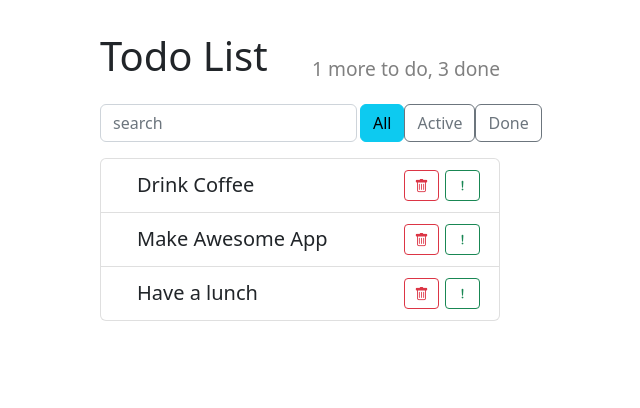
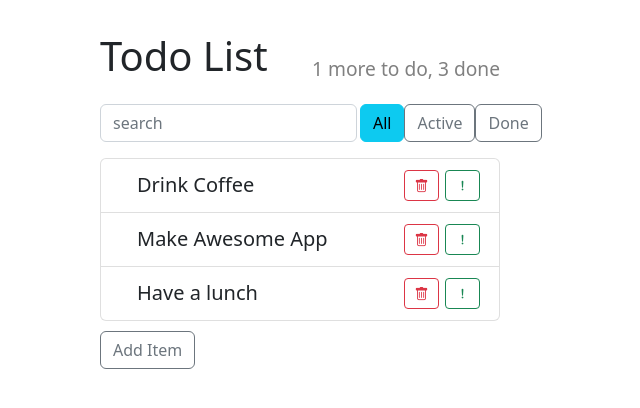
Before and after one commit to alexey-sevastynov/react-apps, a React (Create React App) app in the folder todo/: page / in a window 1280 px wide. Shown: the top 408 px of the page, without its empty margins (340-980 px from the left). Built offline with nearby package versions, Linux system fonts and the light colour scheme.

Commit message:
setState() add Item

```diff
--- a/todo/src/App.js
+++ b/todo/src/App.js
@@ -1,5 +1,6 @@
 import React from 'react'
 import './app.css';
+import AddItem from './components/AddItem';
 
 
 import AppHeader from './components/AppHeader';
@@ -10,6 +11,7 @@ import TodoList from './components/TodoList';
 
 class App extends React.Component {
 
+    maxId = 100;
 
     state = {
         todoData: [
@@ -29,6 +31,24 @@ class App extends React.Component {
         });
     };
 
+    addItem = (text) => {
+        // console.log('added', text)
+
+        const newItem = {
+            label: text,
+            important: false,
+            id: this.maxId++
+        };
+
+
+        this.setState(({ todoData }) => {
+            const newArr = [...todoData, newItem];
+            return {
+                todoData: newArr
+            }
+        })
+    }
+
     render() {
         return (
             <div className='todo-app' >
@@ -41,7 +61,7 @@ class App extends React.Component {
 
                 <TodoList todos={this.state.todoData}
                     onDeleted={this.deleteItem} />
-
+                <AddItem addItem={this.addItem} />
             </div>
         );
 
--- /dev/null
+++ b/todo/src/components/AddItem/addItem.css
@@ -0,0 +1,3 @@
+.addItem {
+    margin-top: 10px;
+}
--- /dev/null
+++ b/todo/src/components/AddItem/index.jsx
@@ -0,0 +1,20 @@
+import React from 'react';
+import './addItem.css';
+
+class AddItem extends React.Component {
+
+    render() {
+        return (
+            <div className='addItem'>
+                <button
+                    className='btn btn-outline-secondary'
+                    onClick={() => this.props.addItem('Hello World!')}
+                >Add Item</button>
+            </div>
+        )
+    }
+
+}
+
+
+export default AddItem
--- a/todo/src/components/TodoList/index.jsx
+++ b/todo/src/components/TodoList/index.jsx
@@ -1,4 +1,5 @@
 import React from "react";
+
 import TodoListItem from "../TodoListItem";
 
 import './todoList.css';
@@ -18,9 +19,13 @@ const TodoList = ({ todos, onDeleted }) => {
 
 
     return (
-        <ul className="list-group todo-list">
-            {elementsLi}
-        </ul>
+        <>
+            <ul className="list-group todo-list">
+                {elementsLi}
+            </ul>
+
+        </>
+
     );
 }
 
```
